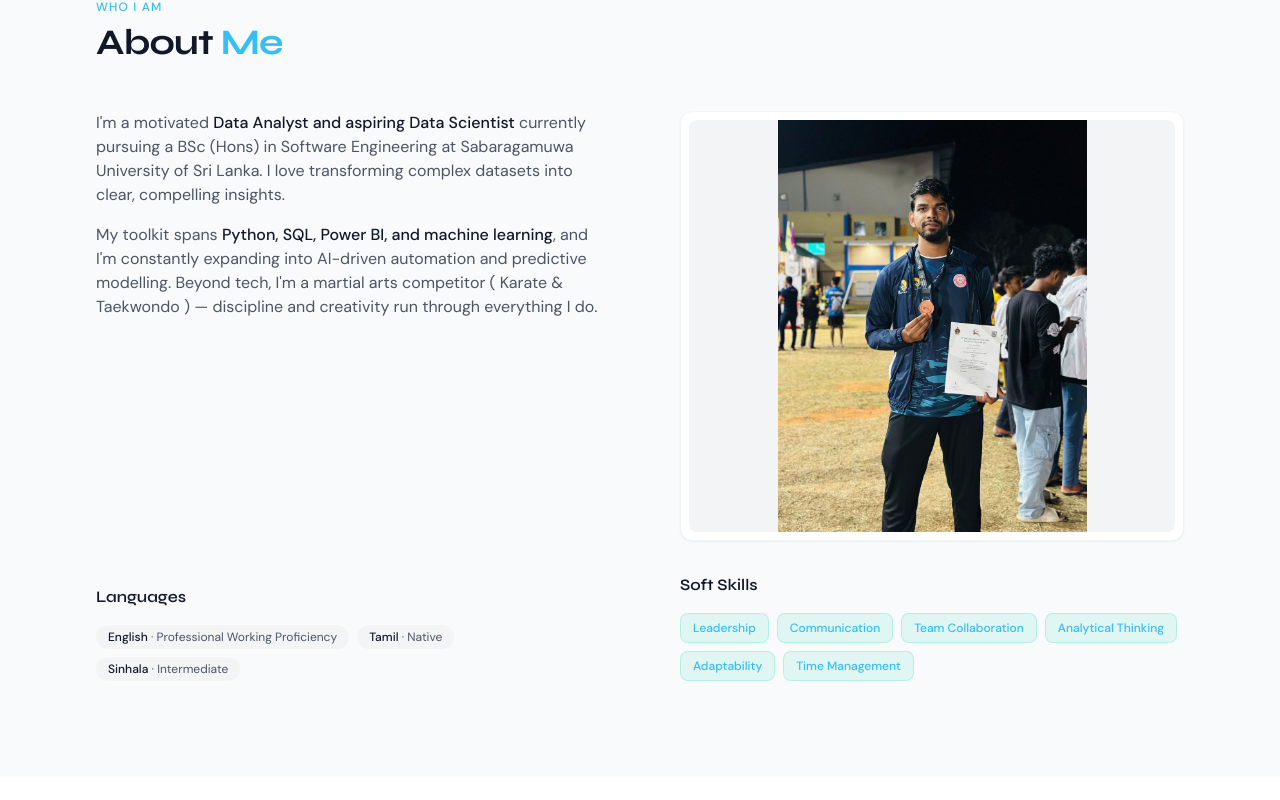
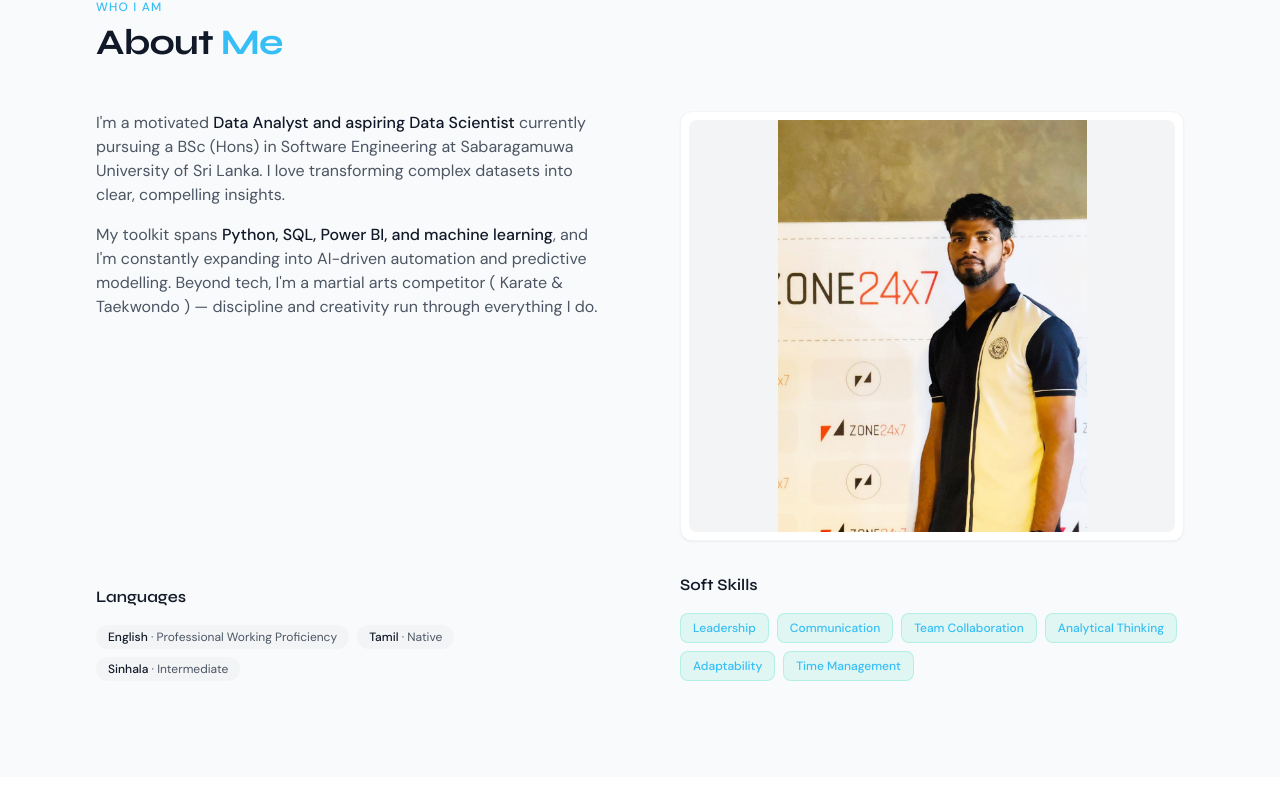
Before and after one commit to AhmedHaseen/ahmed-haseen-portfolio, a React (Create React App) app: page / in a window 1280 px wide. Shown: the part 1100-1900 px from the top of the page. Built offline with nearby package versions, Linux system fonts and the light colour scheme.

Commit message:
changes made

```diff
--- a/src/components/About.jsx
+++ b/src/components/About.jsx
@@ -2,6 +2,7 @@ import React, { useEffect, useState } from "react";
 import { useInView } from "../hooks/useInView";
 import SectionHeader from "./SectionHeader";
 import { softSkills, languages } from "../data/portfolioData";
+import dpFinalImg from "../assets/Dp_Final.png";
 import newDpImg from "../assets/New_Dp.png";
 import educationImage from "../assets/Image_edu.jpg";
 import sportImage from "../assets/img1_sport.jpg";
@@ -9,10 +10,11 @@ import sportImage from "../assets/img1_sport.jpg";
 export default function About() {
   const [ref, inView] = useInView();
   const [ref2, inView2] = useInView();
-  const aboutImages = [newDpImg, educationImage, sportImage];
+  const aboutImages = [dpFinalImg, newDpImg, educationImage, sportImage];
   const [activeImageIndex, setActiveImageIndex] = useState(0);
 
   const imagePositions = {
+    [dpFinalImg]: "center top",
     [newDpImg]: "center 24%",
     [educationImage]: "center 40%",
     [sportImage]: "center 30%",
--- a/src/components/Hero.jsx
+++ b/src/components/Hero.jsx
@@ -1,4 +1,4 @@
-import React, { useEffect, useState } from "react";
+import React from "react";
 import {
   Github,
   Linkedin,
@@ -9,22 +9,10 @@ import {
   Eye,
 } from "lucide-react";
 import dpFinalImg from "../assets/Dp_Final.png";
-import newDpImg from "../assets/New_Dp.png";
 import cvFile from "../assets/Ahmed Haseen_CV.pdf";
 import { personal, stats } from "../data/portfolioData";
 
 export default function Hero() {
-  const profileImages = [dpFinalImg, newDpImg];
-  const [activeImageIndex, setActiveImageIndex] = useState(0);
-
-  useEffect(() => {
-    const intervalId = setInterval(() => {
-      setActiveImageIndex((prev) => (prev + 1) % profileImages.length);
-    }, 2800);
-
-    return () => clearInterval(intervalId);
-  }, [profileImages.length]);
-
   return (
     <section
       id="hero"
@@ -175,19 +163,11 @@ export default function Hero() {
               >
                 <div className="w-full h-full rounded-full bg-white dark:bg-[#0A0F1E]" />
               </div>
-              {profileImages.map((img, index) => (
-                <img
-                  key={img}
-                  src={img}
-                  alt="Ahmed Haseen"
-                  style={{
-                    objectPosition: index === 1 ? "center 22%" : "center top",
-                  }}
-                  className={`absolute inset-1.5 w-[calc(100%-12px)] h-[calc(100%-12px)] rounded-full object-cover object-top transition-opacity duration-700 ${
-                    activeImageIndex === index ? "opacity-100" : "opacity-0"
-                  }`}
-                />
-              ))}
+              <img
+                src={dpFinalImg}
+                alt="Ahmed Haseen"
+                className="absolute inset-1.5 w-[calc(100%-12px)] h-[calc(100%-12px)] rounded-full object-cover object-top"
+              />
             </div>
           </div>
         </div>
```
